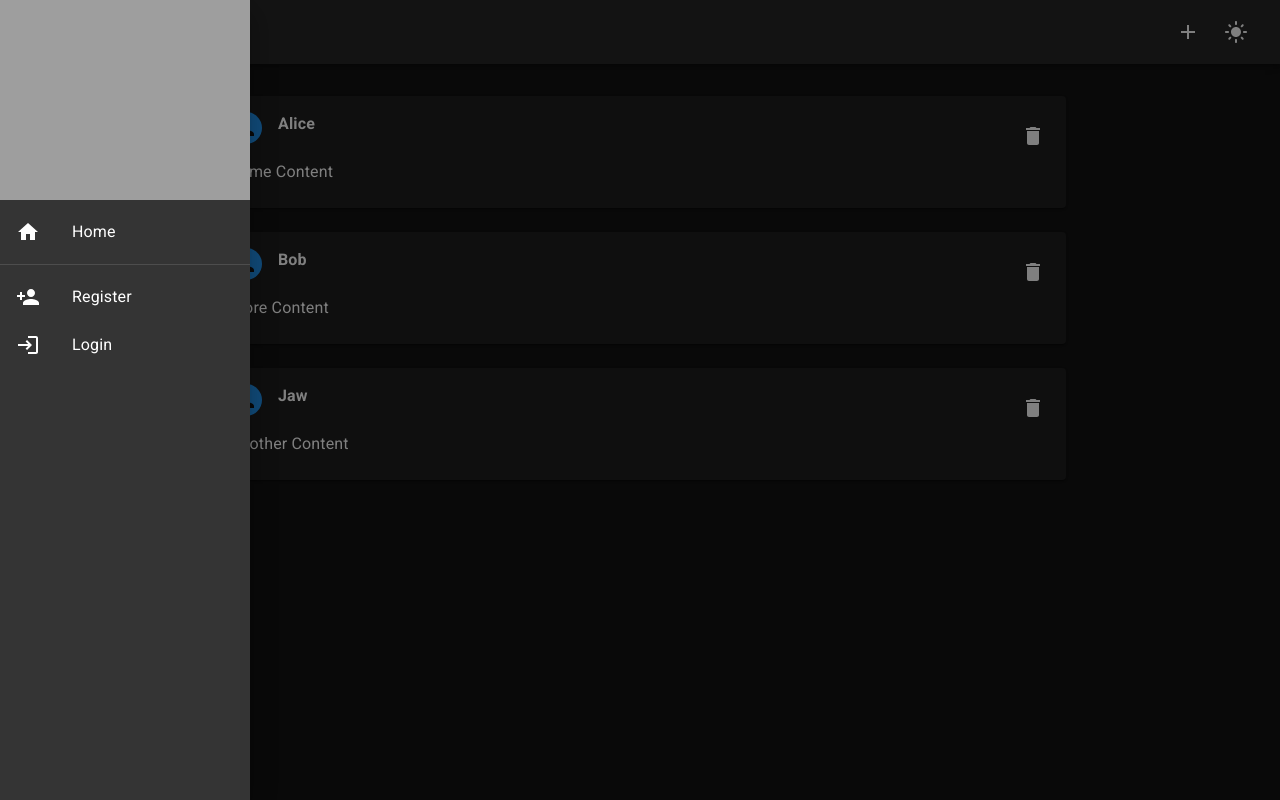
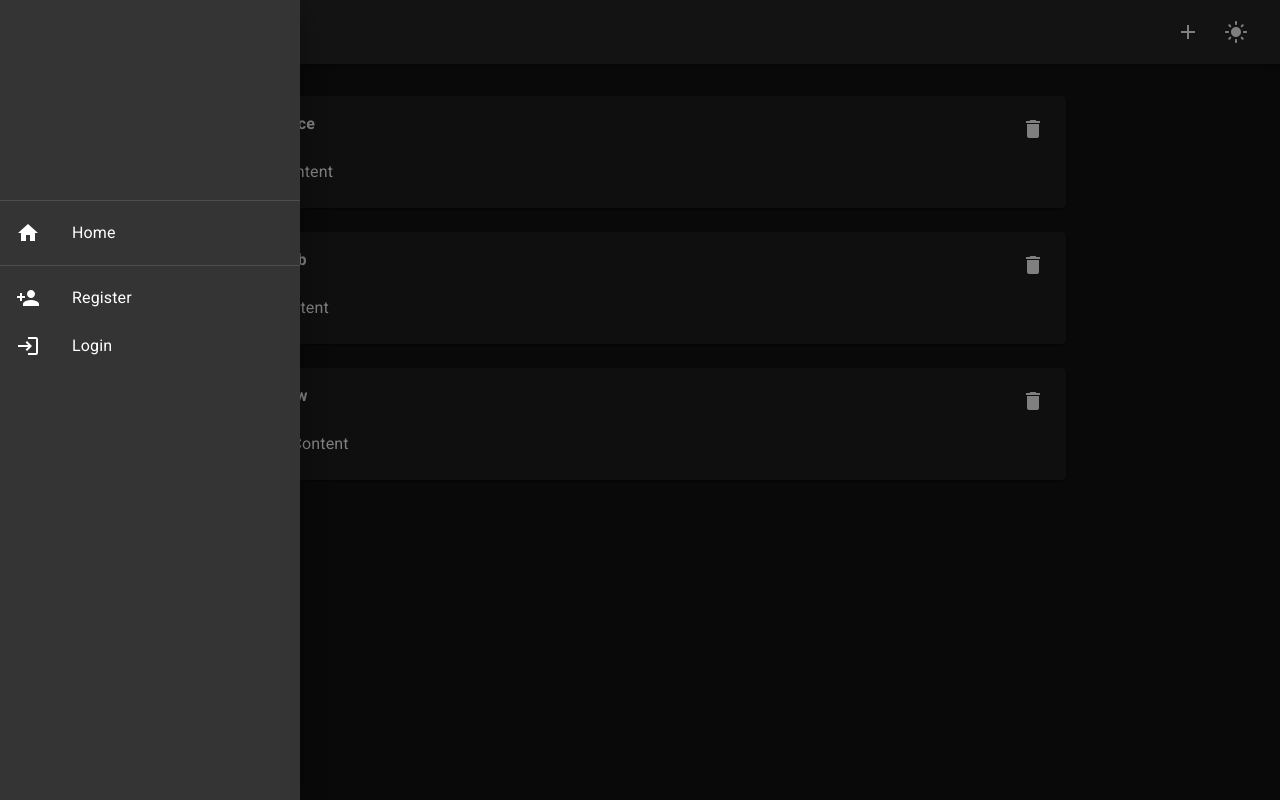
Before and after one commit to jawgumhkawng/rsd_project01FE, a React (Vite) app: page / in a window 1280 px wide. Both pictures are taken after a click on the button 44 px from the left and 32 px from the top of the page. Built offline with nearby package versions, Linux system fonts and the light colour scheme.

Commit message:
code format & cus menu bar

```diff
--- a/src/AppProvider.jsx
+++ b/src/AppProvider.jsx
@@ -1,8 +1,17 @@
 /** @format */
 
-import { createContext, useContext, useState, useMemo } from 'react';
+import {
+    createContext,
+    useContext,
+    useState,
+    useMemo,
+} from 'react';
 
-import { createTheme, ThemeProvider, CssBaseline } from '@mui/material';
+import {
+    createTheme,
+    ThemeProvider,
+    CssBaseline,
+} from '@mui/material';
 
 import App from './App';
 const AppContext = createContext();
@@ -26,7 +35,17 @@ export default function AppProvider() {
     }, [mode]);
 
     return (
-        <AppContext.Provider value={{ showForm, setShowForm, mode, setMode,showDrawer, setShowDrawer,auth, setAuth }}>
+        <AppContext.Provider
+            value={{
+                showForm,
+                setShowForm,
+                mode,
+                setMode,
+                showDrawer,
+                setShowDrawer,
+                auth,
+                setAuth,
+            }}>
             <ThemeProvider theme={theme}>
                 <App />
                 <CssBaseline />
--- a/src/components/AppDrawer.jsx
+++ b/src/components/AppDrawer.jsx
@@ -31,10 +31,11 @@ export default function TemporaryDrawer() {
 
     const DrawerList = (
         <Box
-            sx={{ width: 250 }}
+            sx={{ width: 300 }}
             role='presentation'
             onClick={toggleDrawer(false)}>
-                <Box sx={{ height: 200, background: grey[500]}}></Box>
+            <Box sx={{ height: 200 }}></Box>
+            <Divider />
             <List>
               <ListItem disablePadding>
                 <ListItemButton>
--- a/src/components/Header.jsx
+++ b/src/components/Header.jsx
@@ -1,6 +1,12 @@
 /** @format */
 
-import { Box, AppBar, Toolbar, Typography, IconButton } from '@mui/material';
+import {
+    Box,
+    AppBar,
+    Toolbar,
+    Typography,
+    IconButton,
+} from '@mui/material';
 
 import {
     Add as AddIcon,
@@ -11,12 +17,19 @@ import {
 
 import { useApp } from '../AppProvider';
 export default function Header() {
-    const { showForm, setShowForm, mode, setMode, setShowDrawer } = useApp();
+    const { showForm,
+        setShowForm,
+        mode,
+        setMode,
+        setShowDrawer,
+    } = useApp();
     return (
         <AppBar position='static'>
             <Toolbar sx={{ display: 'flex', justifyContent: 'space-between' }}>
                 <Box sx={{ display: 'flex', alignItems: 'center', gap: 2 }}>
-                    <IconButton onClick={() => setShowDrawer(true)}>
+                    <IconButton
+                        color='inherit'
+                        onClick={() => setShowDrawer(true)}>
                         <MenuIcon />
                     </IconButton>
                     <Typography>App</Typography>
--- a/src/components/Item.jsx
+++ b/src/components/Item.jsx
@@ -17,7 +17,12 @@ export default function Item({ post, remove }) {
     return (
         <Card sx={{ mb: 3 }}>
             <CardContent>
-                <Box sx={{ display: 'flex', justifyContent: 'space-between' }}>
+                <Box
+                    sx={{
+                        display: 'flex',
+                        justifyContent: 'space-between',
+                        alignItems: 'flex-start',
+                    }}>
                     <Box sx={{ display: 'flex', gap: 2, mb: 2 }}>
                         <Avatar
                             sx={{
@@ -26,9 +31,9 @@ export default function Item({ post, remove }) {
                                 background: blue[500],
                             }}
                         />
-                           <Typography sx={{ fontWeight: 'bold' }}>
-                        {post.user}
-                    </Typography>
+                        <Typography sx={{ fontWeight: 'bold' }}>
+                            {post.user}
+                        </Typography>
                     </Box>
 
                     <IconButton
```
